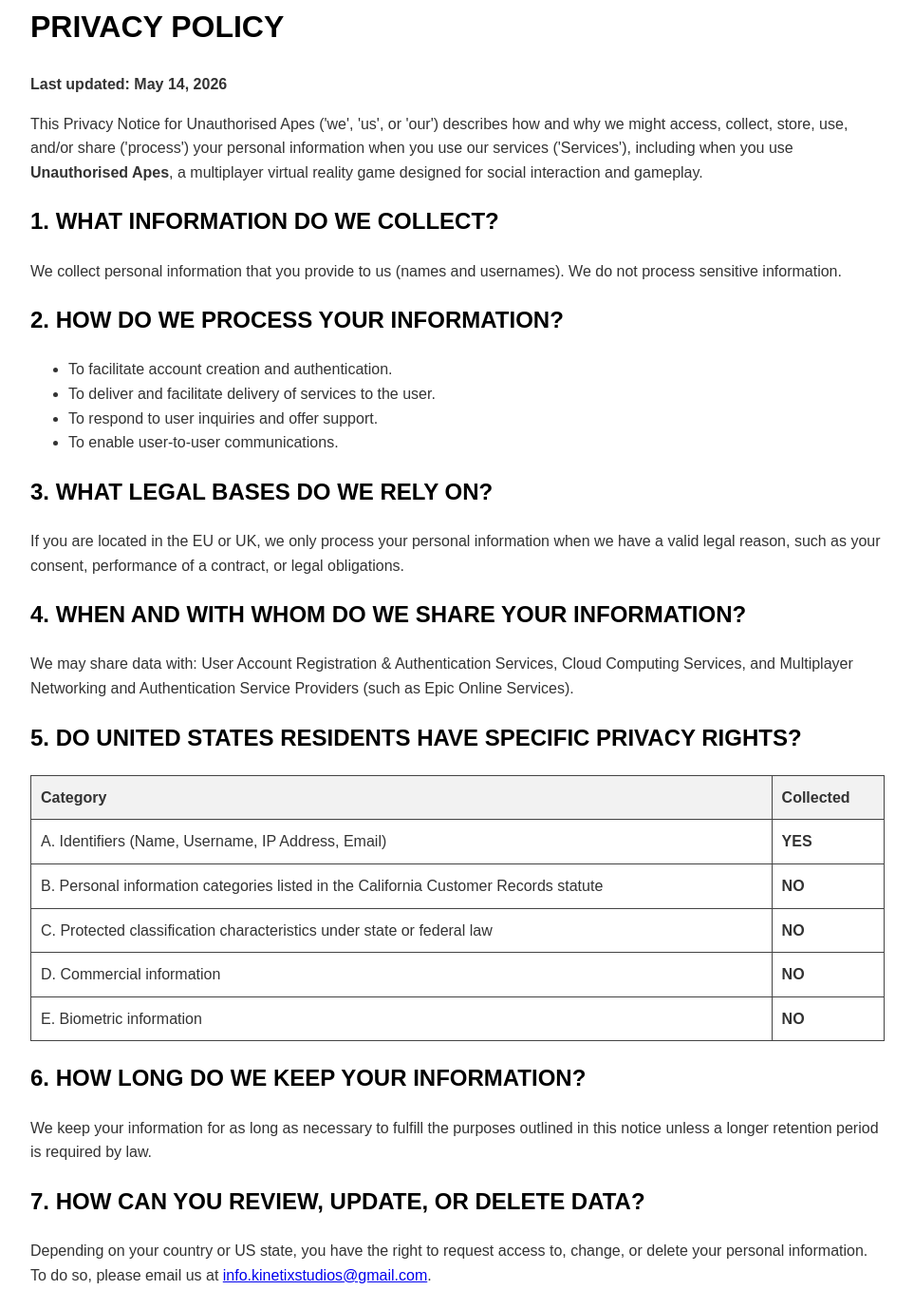
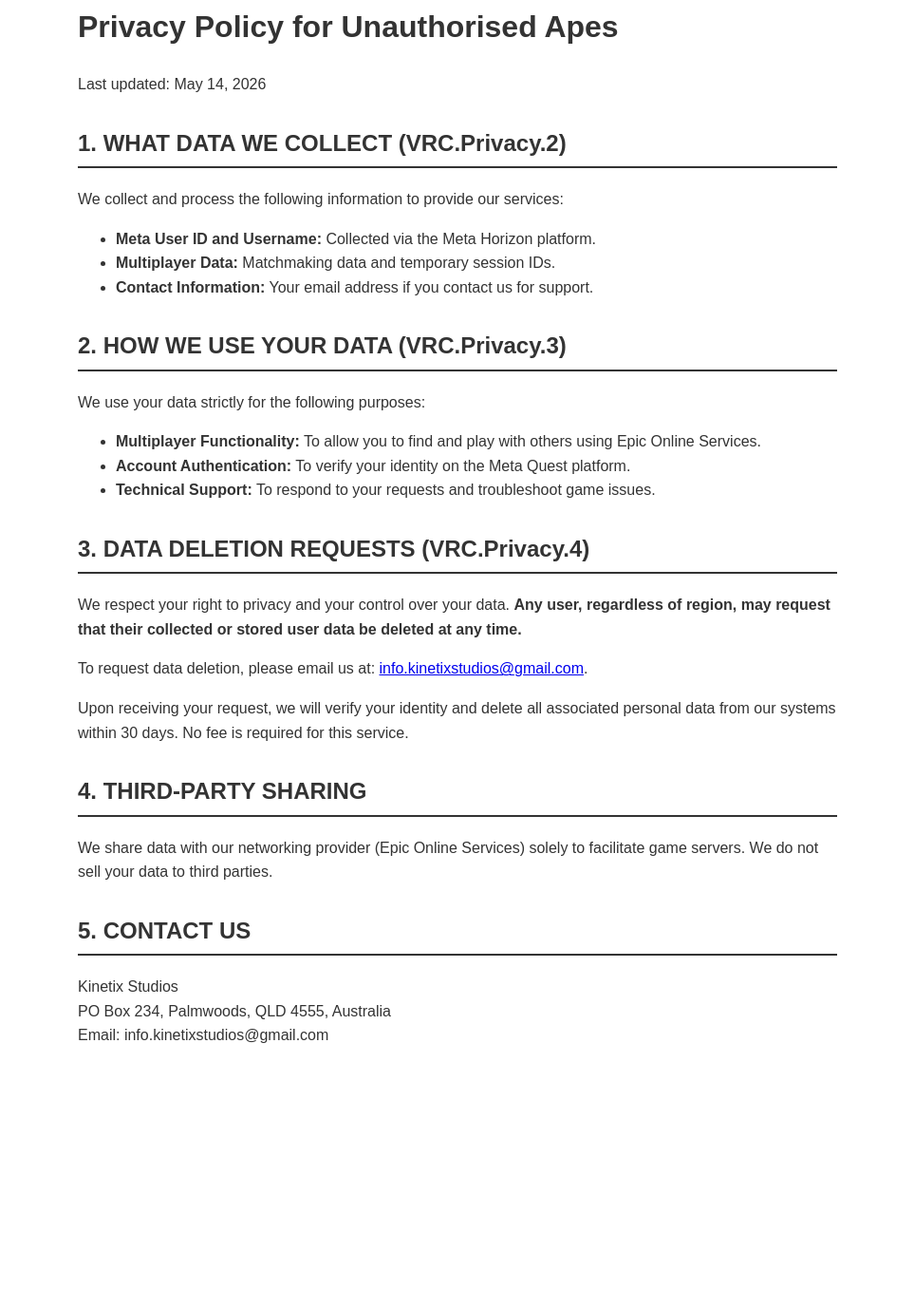
Before and after one commit to infokinetixstudios-bit/Unauthorised-Apes-Privacy-Policy, a plain HTML site: page index.html in a window 1280 px wide. Shown: the part 38-1396 px from the top of the page at 95% size, without its empty margins (158-1121 px from the left). After the commit the page ends 1177 px from the top, so only its background shows below. Drawn offline with Linux system fonts and the light colour scheme.

Commit message:
index.html

```diff
--- a/index.html
+++ b/index.html
@@ -5,80 +5,44 @@
     <meta name="viewport" content="width=device-width, initial-scale=1.0">
     <title>Privacy Policy - Unauthorised Apes</title>
     <style>
-        body { font-family: sans-serif; line-height: 1.6; color: #333; max-width: 900px; margin: 0 auto; padding: 20px; }
-        h1, h2, h3 { color: #000; }
-        table { width: 100%; border-collapse: collapse; margin: 20px 0; }
-        table, th, td { border: 1px solid #444; padding: 10px; text-align: left; }
-        th { background-color: #f2f2f2; }
-        .contact-box { background: #f9f9f9; padding: 15px; border-left: 5px solid #333; }
+        body { font-family: sans-serif; line-height: 1.6; color: #333; max-width: 800px; margin: 0 auto; padding: 20px; }
+        .vrc-note { background: #eef; border: 1px solid #ccd; padding: 10px; margin-bottom: 20px; font-weight: bold; }
+        h2 { border-bottom: 2px solid #333; padding-bottom: 5px; margin-top: 30px; }
     </style>
 </head>
 <body>
 
-    <h1>PRIVACY POLICY</h1>
-    <p><strong>Last updated: May 14, 2026</strong></p>
+    <h1>Privacy Policy for Unauthorised Apes</h1>
+    <p>Last updated: May 14, 2026</p>
 
-    <p>This Privacy Notice for Unauthorised Apes ('we', 'us', or 'our') describes how and why we might access, collect, store, use, and/or share ('process') your personal information when you use our services ('Services'), including when you use <strong>Unauthorised Apes</strong>, a multiplayer virtual reality game designed for social interaction and gameplay.</p>
-
-    <h2>1. WHAT INFORMATION DO WE COLLECT?</h2>
-    <p>We collect personal information that you provide to us (names and usernames). We do not process sensitive information.</p>
-
-    <h2>2. HOW DO WE PROCESS YOUR INFORMATION?</h2>
+    <h2>1. WHAT DATA WE COLLECT (VRC.Privacy.2)</h2>
+    <p>We collect and process the following information to provide our services:</p>
     <ul>
-        <li>To facilitate account creation and authentication.</li>
-        <li>To deliver and facilitate delivery of services to the user.</li>
-        <li>To respond to user inquiries and offer support.</li>
-        <li>To enable user-to-user communications.</li>
+        <li><strong>Meta User ID and Username:</strong> Collected via the Meta Horizon platform.</li>
+        <li><strong>Multiplayer Data:</strong> Matchmaking data and temporary session IDs.</li>
+        <li><strong>Contact Information:</strong> Your email address if you contact us for support.</li>
     </ul>
 
-    <h2>3. WHAT LEGAL BASES DO WE RELY ON?</h2>
-    <p>If you are located in the EU or UK, we only process your personal information when we have a valid legal reason, such as your consent, performance of a contract, or legal obligations.</p>
+    <h2>2. HOW WE USE YOUR DATA (VRC.Privacy.3)</h2>
+    <p>We use your data strictly for the following purposes:</p>
+    <ul>
+        <li><strong>Multiplayer Functionality:</strong> To allow you to find and play with others using Epic Online Services.</li>
+        <li><strong>Account Authentication:</strong> To verify your identity on the Meta Quest platform.</li>
+        <li><strong>Technical Support:</strong> To respond to your requests and troubleshoot game issues.</li>
+    </ul>
 
-    <h2>4. WHEN AND WITH WHOM DO WE SHARE YOUR INFORMATION?</h2>
-    <p>We may share data with: User Account Registration & Authentication Services, Cloud Computing Services, and Multiplayer Networking and Authentication Service Providers (such as Epic Online Services).</p>
+    <h2>3. DATA DELETION REQUESTS (VRC.Privacy.4)</h2>
+    <p>We respect your right to privacy and your control over your data. <strong>Any user, regardless of region, may request that their collected or stored user data be deleted at any time.</strong></p>
+    <p>To request data deletion, please email us at: <a href="mailto:info.kinetixstudios@gmail.com">info.kinetixstudios@gmail.com</a>.</p>
+    <p>Upon receiving your request, we will verify your identity and delete all associated personal data from our systems within 30 days. No fee is required for this service.</p>
 
-    <h2>5. DO UNITED STATES RESIDENTS HAVE SPECIFIC PRIVACY RIGHTS?</h2>
-    <table>
-        <tr>
-            <th>Category</th>
-            <th>Collected</th>
-        </tr>
-        <tr>
-            <td>A. Identifiers (Name, Username, IP Address, Email)</td>
-            <td><strong>YES</strong></td>
-        </tr>
-        <tr>
-            <td>B. Personal information categories listed in the California Customer Records statute</td>
-            <td><strong>NO</strong></td>
-        </tr>
-        <tr>
-            <td>C. Protected classification characteristics under state or federal law</td>
-            <td><strong>NO</strong></td>
-        </tr>
-        <tr>
-            <td>D. Commercial information</td>
-            <td><strong>NO</strong></td>
-        </tr>
-        <tr>
-            <td>E. Biometric information</td>
-            <td><strong>NO</strong></td>
-        </tr>
-    </table>
+    <h2>4. THIRD-PARTY SHARING</h2>
+    <p>We share data with our networking provider (Epic Online Services) solely to facilitate game servers. We do not sell your data to third parties.</p>
 
-    <h2>6. HOW LONG DO WE KEEP YOUR INFORMATION?</h2>
-    <p>We keep your information for as long as necessary to fulfill the purposes outlined in this notice unless a longer retention period is required by law.</p>
-
-    <h2>7. HOW CAN YOU REVIEW, UPDATE, OR DELETE DATA?</h2>
-    <p>Depending on your country or US state, you have the right to request access to, change, or delete your personal information. To do so, please email us at <a href="mailto:info.kinetixstudios@gmail.com">info.kinetixstudios@gmail.com</a>.</p>
-
-    <h2>8. CONTACT US</h2>
-    <div class="contact-box">
-        <p>If you have questions about this notice, email us at: <strong>info.kinetixstudios@gmail.com</strong></p>
-        <p>Or by post at:<br>
-        PO Box 234<br>
-        Palmwoods, Queensland 4555<br>
-        Australia</p>
-    </div>
+    <h2>5. CONTACT US</h2>
+    <p>Kinetix Studios<br>
+    PO Box 234, Palmwoods, QLD 4555, Australia<br>
+    Email: info.kinetixstudios@gmail.com</p>
 
 </body>
 </html>
```
